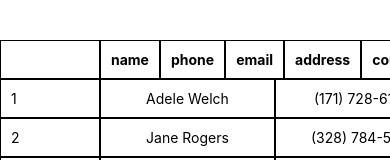
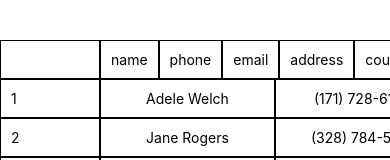
Before and after one commit to DrewIndeed/react-native-projects, a React Native app in the folder freezable-table/: screen / in a window 390 px wide. Shown: the top 160 px of the page. Built offline with nearby package versions, Linux system fonts and the light colour scheme.

Commit message:
104: add options: capitalize, uppercase header, bold header and first col

```diff
--- a/freezable-table/FreezableTable.tsx
+++ b/freezable-table/FreezableTable.tsx
@@ -9,12 +9,23 @@ import {
   TextStyle,
 } from 'react-native';
 
+/* UTILS */
 // method to generate random number for unique list keys
 function getRandomNumberBetween(min: number, max: number) {
   return Math.random() * (max - min + 1) + min;
 }
+//capitalize only the first letter of the string.
+function capitalizeFirstLetter(targetStr: string) {
+  return targetStr.charAt(0).toUpperCase() + targetStr.slice(1);
+}
+//capitalize all words of a targetStr.
+function capitalizeWords(targetStr: string) {
+  return targetStr.replace(/(?:^|\s)\S/g, function (a) {
+    return a.toUpperCase();
+  });
+}
 
-// type handling
+/* TYPE HANDLING*/
 interface DataItem {
   [key: string]: string;
 }
@@ -24,8 +35,12 @@ interface FreezableTableProps {
 
   firstCellContent?: string;
   freezeColNum?: number;
-  upperCaseHeader?: boolean;
   freezeHeaderNum?: number;
+
+  boldHeader?: boolean;
+  boldFreezeCol?: boolean;
+  capHeader?: boolean;
+  upperHeader?: boolean;
 
   borderWidth?: number;
   marginTop?: number;
@@ -91,7 +106,13 @@ export default function FreezableTable(props: FreezableTableProps) {
     [
       props.firstCellContent || '',
       ...Object.keys(props.data[0]).map((dt) =>
-        props.upperCaseHeader ? dt.toUpperCase() : dt
+        props.capHeader
+          ? props.upperHeader
+            ? capitalizeWords(dt).toUpperCase()
+            : capitalizeWords(dt)
+          : props.upperHeader
+          ? dt.toUpperCase()
+          : dt
       ),
     ],
   ];
@@ -125,7 +146,7 @@ export default function FreezableTable(props: FreezableTableProps) {
       borderWidth: props.borderWidth || 1,
       padding: 10,
       backgroundColor: props.bgColors?.header || '#fff',
-      fontWeight: 'bold',
+      fontWeight: props.boldHeader ? 'bold' : 'normal',
       color: props.textColors?.header || '#000',
       textAlign: 'center',
     };
@@ -175,7 +196,10 @@ export default function FreezableTable(props: FreezableTableProps) {
                 : headerCellsStyles.otherCells.style,
               { width: props.width[idx] },
             ]}
-            key={`HEADER ${getRandomNumberBetween(0, props.data.length)}`}
+            key={`Header Render ${getRandomNumberBetween(
+              0,
+              props.data.length * 1000000
+            )}`}
           >
             {content}
           </Text>
@@ -216,6 +240,7 @@ export default function FreezableTable(props: FreezableTableProps) {
           backgroundColor: props.bgColors?.freezeColumn || '#ffff',
           color: props.textColors?.freezeColumn || '#000',
           display: hidden ? 'flex' : 'none',
+          fontWeight: props.boldFreezeCol ? 'bold' : 'normal',
         },
       },
       otherCells: {
@@ -238,7 +263,10 @@ export default function FreezableTable(props: FreezableTableProps) {
                 : dataRowStyles.otherCells.style,
               { width: props.width[idx] },
             ]}
-            key={getRandomNumberBetween(0, props.data.length * 1000000)}
+            key={`Data Row Render ${getRandomNumberBetween(
+              0,
+              props.data.length * 1000000
+            )}`}
           >
             {data}
           </Text>
@@ -260,7 +288,14 @@ export default function FreezableTable(props: FreezableTableProps) {
       {/* beneath table to display freeze column */}
       <View style={[styles.freezeColTable]}>
         {headerRowDataFrame.map((headerRowArr) => (
-          <HeaderRow headerRowData={headerRowArr} hidden />
+          <HeaderRow
+            key={`Header Frame Hidden Table Render ${getRandomNumberBetween(
+              0,
+              props.data.length * 1000000
+            )}`}
+            headerRowData={headerRowArr}
+            hidden
+          />
         ))}
 
         <ScrollView
@@ -291,7 +326,10 @@ export default function FreezableTable(props: FreezableTableProps) {
               .slice(props.freezeHeaderNum ? props.freezeHeaderNum - 1 : 0)
               .map((item, idx) => (
                 <DataRow
-                  key={getRandomNumberBetween(0, props.data.length * 1000000)}
+                  key={`Hidden Table Render ${getRandomNumberBetween(
+                    0,
+                    props.data.length * 1000000
+                  )}`}
                   dataItem={item}
                   rowOrder={
                     props.freezeHeaderNum
@@ -309,7 +347,14 @@ export default function FreezableTable(props: FreezableTableProps) {
       {/* ! CONDITION for marginLeft: must have to display freeze column from underneath table */}
       <View style={[styles.scrollableTable, { marginLeft: accWidth }]}>
         {headerRowDataFrame.map((headerRowArr) => (
-          <HeaderRow headerRowData={headerRowArr} hidden={false} />
+          <HeaderRow
+            key={`Header Frame Scrollable Table Render ${getRandomNumberBetween(
+              0,
+              props.data.length * 1000000
+            )}`}
+            headerRowData={headerRowArr}
+            hidden={false}
+          />
         ))}
 
         <ScrollView
@@ -351,7 +396,10 @@ export default function FreezableTable(props: FreezableTableProps) {
               .slice(props.freezeHeaderNum ? props.freezeHeaderNum - 1 : 0)
               .map((item, idx) => (
                 <DataRow
-                  key={getRandomNumberBetween(0, props.data.length * 1000000)}
+                  key={`Scrollable Table Render ${getRandomNumberBetween(
+                    0,
+                    props.data.length * 1000000
+                  )}`}
                   dataItem={item}
                   rowOrder={
                     props.freezeHeaderNum
```
Also changed, not shown: freezable-table/App.tsx (+14 -4 lines).
